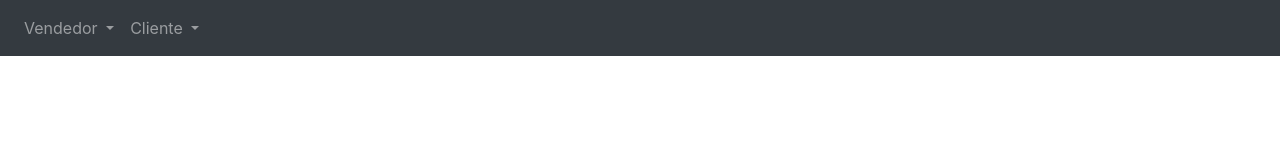
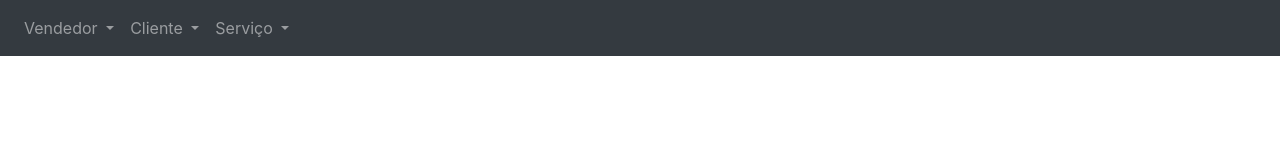
Before and after one commit to RaphaelCardoso123/SistemaVendasFront, a Vue app: page / in a window 1280 px wide. Before the commit this address had no page. Shown: the top 160 px of the page. Built offline with nearby package versions, Linux system fonts and the light colour scheme.

Commit message:
Implementando Serviço

```diff
--- a/src/App.vue
+++ b/src/App.vue
@@ -42,8 +42,23 @@
             </ul>
           </div>
         </li>
-
-
+        <!-- Serviço -->
+        <li class="nav-item">
+          <div class="collapse navbar-collapse" id="navbarNavDropdown">
+            <ul class="navbar-nav">
+              <li class="nav-item dropdown">
+                <a class="nav-link dropdown-toggle" href="#" id="navbarDropdownMenuLink" data-toggle="dropdown"
+                  aria-haspopup="true" aria-expanded="false">
+                  Serviço
+                </a>
+                <div class="dropdown-menu" aria-labelledby="navbarDropdownMenuLink">
+                  <router-link class="dropdown-item" to="/servico/listar">Listar</router-link>
+                  <router-link class="dropdown-item" to="/servico/cadastrar">Cadastrar</router-link>
+                </div>
+              </li>
+            </ul>
+          </div>
+        </li>
       </ul>
       </div>
   </nav>
--- a/src/router.js
+++ b/src/router.js
@@ -15,8 +15,6 @@ const routes = [
         path: "/vendedor/:id",
         component: ()=> import( "./components/vendedor/Atualizar.vue")
     },
-
-
     {
         path: "/cliente/listar",
         component: ()=> import( "./components/cliente/Listar.vue")
```
